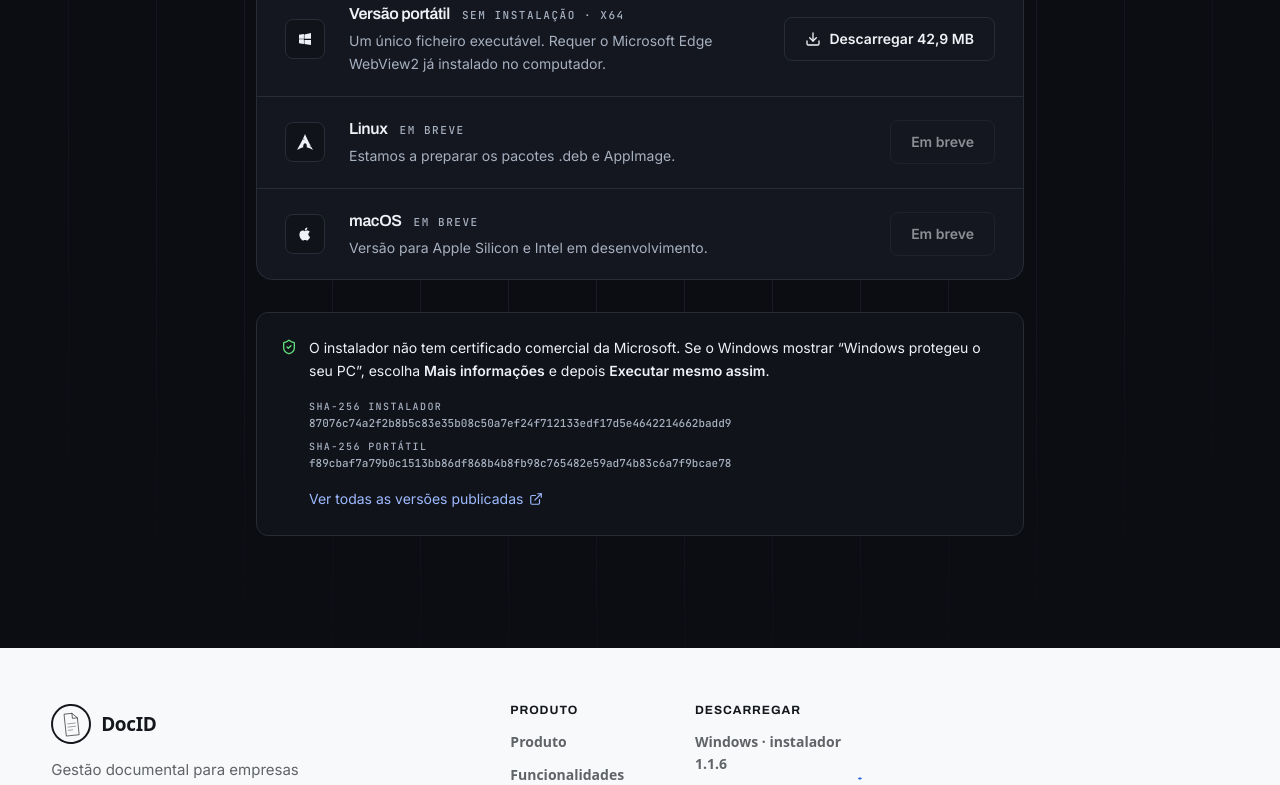
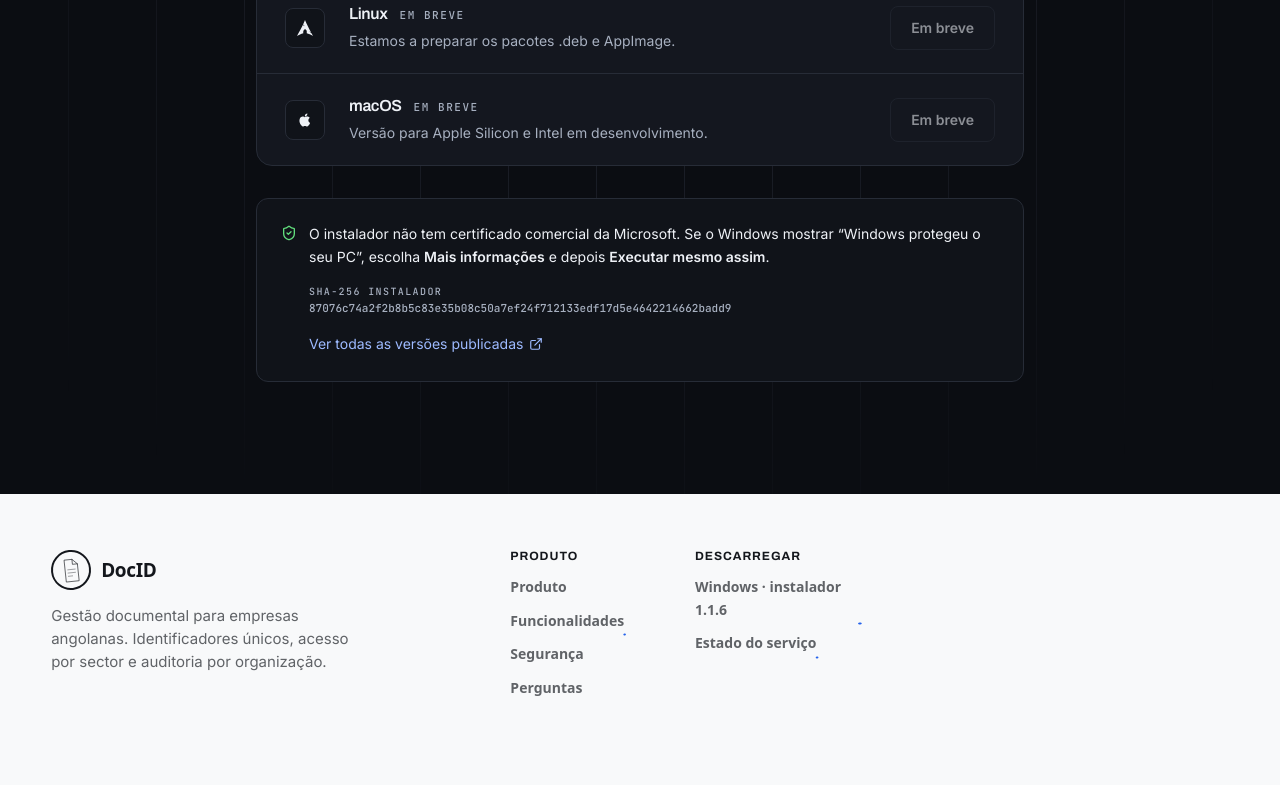
Before and after one commit to NiltonCarlosdawg/Identifierdocuments, a React (Vite) app in the folder apps/landing/: page / in a window 1280 px wide. Shown: the part 4980-5765 px from the top of the page. Built offline with nearby package versions, Linux system fonts and the light colour scheme.

Commit message:
fix(landing): remove stale portable Windows build and its links

```diff
--- a/apps/landing/src/components/sections/Footer.tsx
+++ b/apps/landing/src/components/sections/Footer.tsx
@@ -52,7 +52,6 @@ export function Footer() {
           title: "Descarregar",
           links: [
             { label: "Windows · instalador 1.1.6", href: DOWNLOADS.installer.href },
-            { label: "Windows · portátil", href: DOWNLOADS.portable.href },
             { label: "Estado do serviço", href: API_HEALTH },
           ],
         },
--- a/apps/landing/src/components/ui/download-section.tsx
+++ b/apps/landing/src/components/ui/download-section.tsx
@@ -3,7 +3,6 @@ import { ColumnLines } from "@/components/ui/column-lines";
 import { Reveal } from "@/components/Reveal";
 import { cn } from "@/lib/utils";
 
-const RELEASE = "https://github.com/NiltonCarlosdawg/Identifierdocuments/releases/download/desktop-v1.1.6";
 const ALL_RELEASES = "https://github.com/NiltonCarlosdawg/Identifierdocuments/releases";
 
 export const DOWNLOADS = {
@@ -11,11 +10,6 @@ export const DOWNLOADS = {
     href: "/downloads/DocID_1.1.6_x64-setup-WebView2.exe",
     size: "223 MB",
     sha256: "87076c74a2f2b8b5c83e35b08c50a7ef24f712133edf17d5e4642214662badd9",
-  },
-  portable: {
-    href: `${RELEASE}/docid-desktop-1.1.6.exe`,
-    size: "42,9 MB",
-    sha256: "f89cbaf7a79b0c1513bb86df868b4b8fb98c765482e59ad74b83c6a7f9bcae78",
   },
 } as const;
 
@@ -107,19 +101,6 @@ export function DownloadSection() {
             />
             <div className="rule" />
             <PlatformRow
-              mark={<WindowsMark className="h-4 w-4" />}
-              name="Versão portátil"
-              meta="Sem instalação · x64"
-              detail="Um único ficheiro executável. Requer o Microsoft Edge WebView2 já instalado no computador."
-              action={
-                <a className="btn-ghost w-full sm:w-auto" href={DOWNLOADS.portable.href}>
-                  <Download className="h-4 w-4" />
-                  Descarregar {DOWNLOADS.portable.size}
-                </a>
-              }
-            />
-            <div className="rule" />
-            <PlatformRow
               mark={<LinuxMark className="h-4 w-4" />}
               name="Linux"
               meta="Em breve"
@@ -154,12 +135,6 @@ export function DownloadSection() {
                       {DOWNLOADS.installer.sha256}
                     </dd>
                   </div>
-                  <div className="flex flex-wrap items-baseline gap-x-2">
-                    <dt className="font-mono text-[10px] uppercase tracking-[0.14em] text-docid-muted">SHA-256 portátil</dt>
-                    <dd className="w-full break-all font-mono text-[11px] leading-relaxed text-docid-muted">
-                      {DOWNLOADS.portable.sha256}
-                    </dd>
-                  </div>
                 </dl>
                 <a
                   className={cn("mt-4 inline-flex items-center gap-1.5 text-sm font-medium text-docid-link underline-offset-4 hover:underline")}
```
